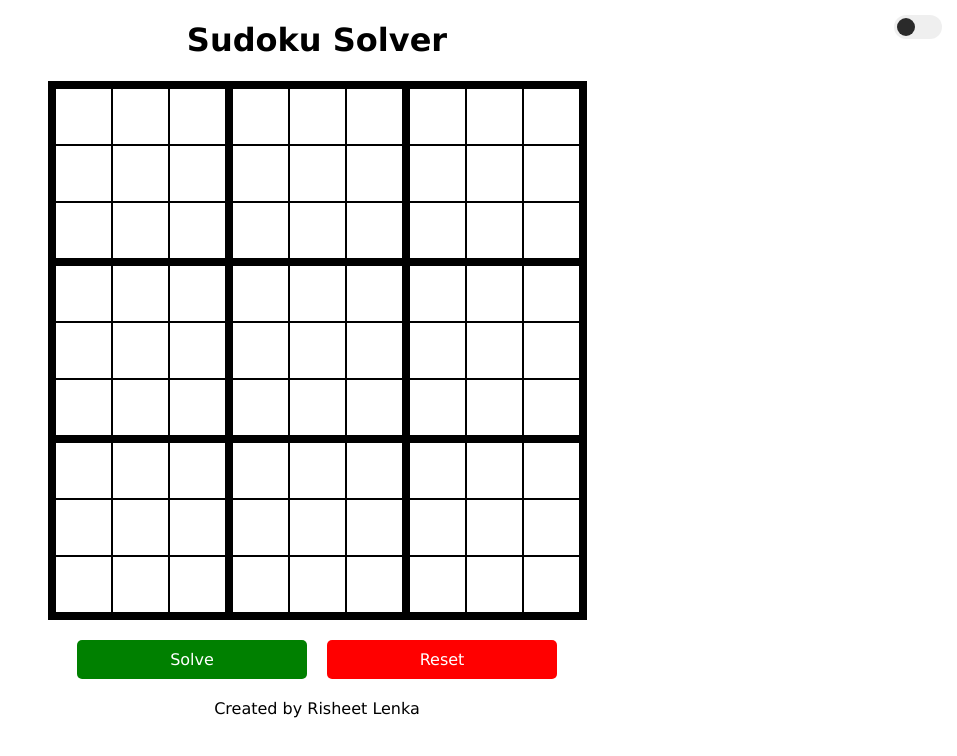
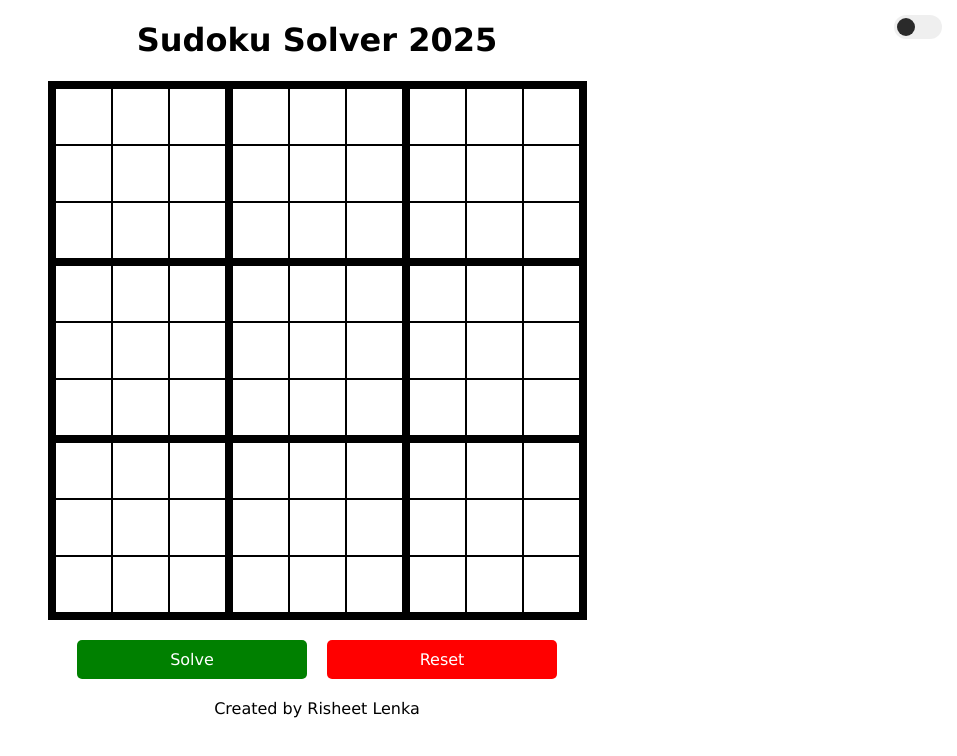
Before and after one commit to aAa1928/Sudoku-Solver, a plain HTML site: page index.html in a window 1280 px wide. Shown: the whole page, without its empty margins (323-1280 px from the left). Drawn offline with Linux system fonts and the light colour scheme.

Commit message:
updated title

```diff
--- a/index.html
+++ b/index.html
@@ -7,7 +7,7 @@
     <link rel="stylesheet" href="style.css" />
   </head>
   <body>
-    <h1>Sudoku Solver</h1>
+    <h1>Sudoku Solver 2025</h1>
 
     <!-- From Uiverse.io by cuzpq -->
     <input type="checkbox" id="dark-mode-toggle" class="theme-checkbox" />
```
